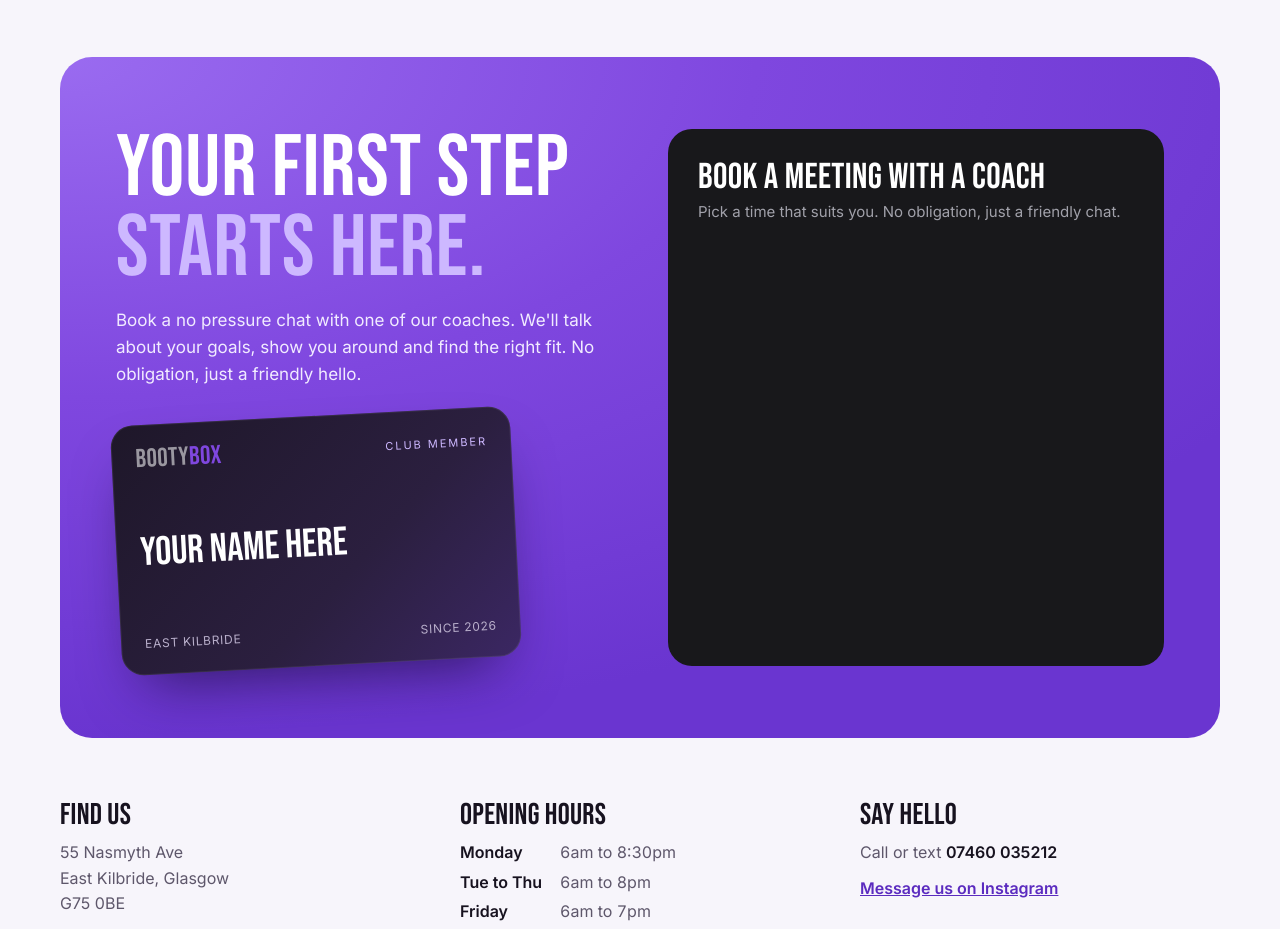
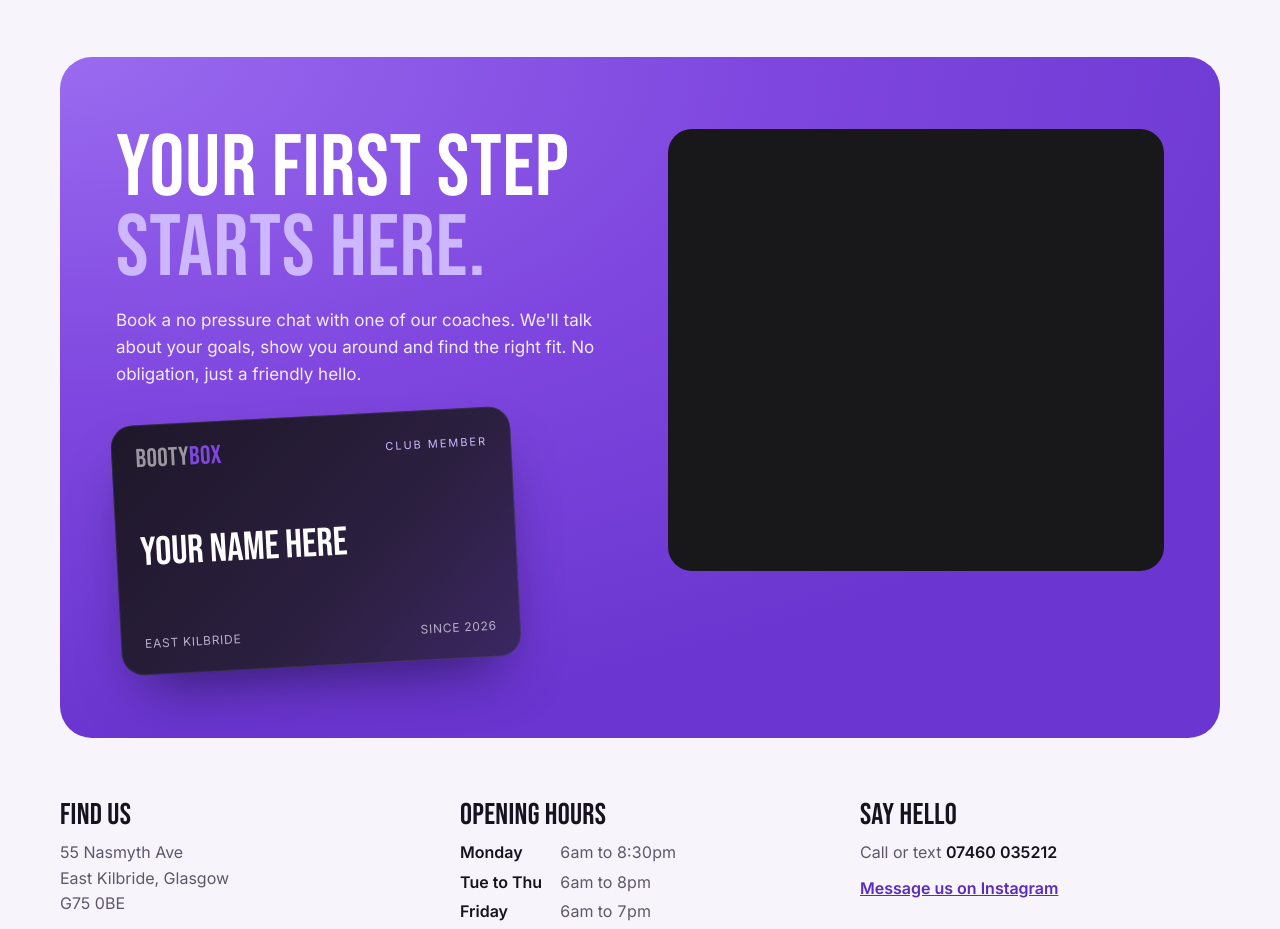
Before and after one commit to lewisclare/bootybox-website, a plain HTML site: page index.html in a window 1280 px wide. Shown: the part 7020-7949 px from the top of the page. Drawn offline with Linux system fonts and the light colour scheme; a script that the page names is missing.

Commit message:
Drop duplicate heading above the booking calendar
Co-Authored-By: Claude Opus 5.5 <noreply@anthropic.com>
Claude-Session: https://claude.ai/code/session_019qSBQY3zyFwoYupPXsDcZR

```diff
--- a/index.html
+++ b/index.html
@@ -212,8 +212,8 @@ section{padding-block:110px}
 .field input,.field select{font:16px var(--sans);padding:14px 16px;border-radius:14px;border:1.5px solid var(--line);background:var(--chalk);color:var(--ink);width:100%}
 .field input:focus,.field select:focus{outline:none;border-color:var(--purple);background:#fff}
 .form .btn{width:100%;margin-top:22px}
-.form .embed{margin:14px -30px -32px;min-height:420px;border-radius:0 0 24px 24px;overflow:hidden}
-#form{background:#18181B;color:#fff}
+.form .embed{min-height:420px;border-radius:24px;overflow:hidden}
+#form{background:#18181B;color:#fff;padding:14px 0 8px;align-self:start}
 #form p.small{color:#A1A1AA}
 .done{display:none;text-align:center;padding:30px 0}
 .done h3{font-size:46px}
@@ -444,8 +444,6 @@ footer{background:var(--deep);color:#B9AFCB;margin-top:110px;padding-block:56px
         </div>
       </div>
       <div class="form" id="form">
-        <h3>Book a meeting with a coach</h3>
-        <p class="small">Pick a time that suits you. No obligation, just a friendly chat.</p>
         <div class="embed" data-gymgrow-form="booty-box-discovery-meeting"></div>
       </div>
     </div>
```
